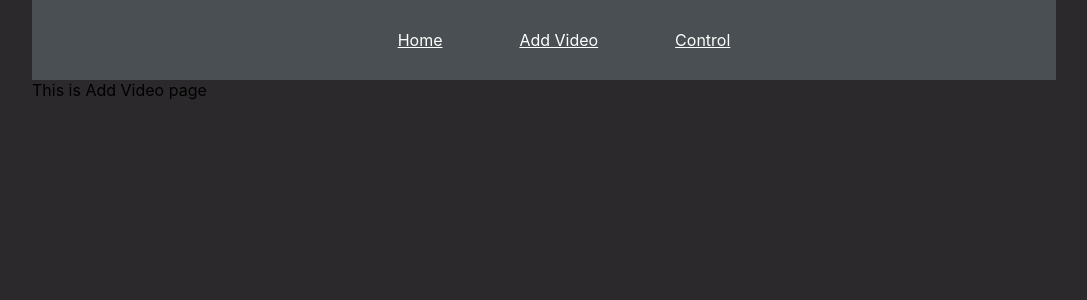
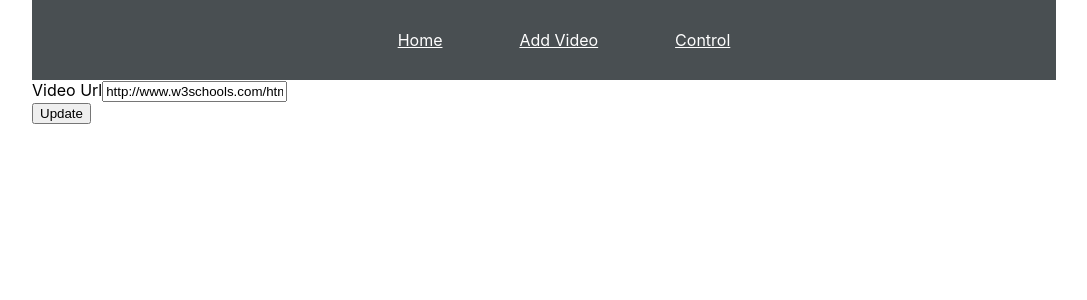
Before and after one commit to ramji013/media-player-reactjs, a React (Create React App) app: page /addVideo in a window 1280 px wide. Shown: the top 300 px of the page, without its empty margins (96-1183 px from the left). Built offline with nearby package versions, Linux system fonts and the light colour scheme.

Commit message:
updated styles

```diff
--- a/package.json
+++ b/package.json
@@ -14,6 +14,7 @@
     "react-router": "^5.0.1",
     "react-router-dom": "^5.0.1",
     "react-scripts": "3.1.1",
+    "reactstrap": "^8.0.1",
     "video-react": "^0.14.1"
   },
   "scripts": {
--- a/src/App.css
+++ b/src/App.css
@@ -1,8 +1,8 @@
 body {
   margin: 0%;
   padding: 10%;
-  background:rgb(43, 41, 43);
-  min-height:100vh;
+  background:white;
+  min-height:80vh;
   background-size:cover;
   padding-top : 0%;
 }
@@ -24,32 +24,29 @@ body {
 }
 
 .player-control{
-  width: 100% !important;
-  height: 100% !important;
+  width: 100%;
+  height: 100%;
   position: absolute;
   min-height:100vh;
 }
 
-
-#video-controls {
-	position: absolute;
-	bottom: 0;
-	left: 0;
-	right: 0;
-	padding: 5px;
-	opacity: 0;
-	-webkit-transition: opacity .3s;
+.video-controls {
+	position: relative;
+  padding: 1px;
+  width: 1121px;
+	height: 35px;
+  -webkit-transition: opacity .3s;
 	-moz-transition: opacity .3s;
 	-o-transition: opacity .3s;
 	-ms-transition: opacity .3s;
-	transition: opacity .3s;
-	background-image: linear-gradient(bottom, rgb(15, 184, 161) 13%, rgb(15, 184, 161) 100%);
+  transition: opacity .3s;
+  background-image: linear-gradient(bottom, rgb(15, 184, 161) 13%, rgb(15, 184, 161) 100%);
 	background-image: -o-linear-gradient(bottom, rgb(15, 184, 161) 13%, rgb(15, 184, 161) 100%);
 	background-image: -moz-linear-gradient(bottom, rgb(15, 184, 161) 13%, rgb(15, 184, 161) 100%);
 	background-image: -webkit-linear-gradient(bottom, rgb(15, 184, 161) 13%, rgb(15, 184, 161) 100%);
 	background-image: -ms-linear-gradient(bottom, rgb(15, 184, 161) 13%, rgb(15, 184, 161) 100%);
 
-	background-image: -webkit-gradient(
+  background-image: -webkit-gradient(
 		linear,
 		left bottom,
 		left top,
@@ -57,3 +54,13 @@ body {
 		color-stop(1, rgb(15, 184, 161) )
 	);
 }
+
+.video-container {
+	width: 640px;
+	height: 365px;
+	position: relative;
+}
+
+.space{
+  justify-content: space-around;
+}
--- a/src/component/control/AddVideo.js
+++ b/src/component/control/AddVideo.js
@@ -1,11 +1,59 @@
 import React, {Component} from 'react';
+import { Player } from 'video-react';
+import { Button, Form, FormGroup, Label, Input } from 'reactstrap';
 
 export default class AddVideo extends Component{
-    render(){
-        return(
-            <div>
-                <span>This is Add Video page</span>
+    constructor(props, context) {
+        super(props, context);
+
+        this.state = {
+          playerSource: 'https://media.w3.org/2010/05/sintel/trailer_hd.mp4',
+          inputVideoUrl: 'http://www.w3schools.com/html/mov_bbb.mp4'
+        };
+      }
+
+      componentDidUpdate(prevProps, prevState) {
+        if (this.state.playerSource !== prevState.playerSource) {
+          this.player.load();
+        }
+      }
+
+      handleValueChange = (e) => {
+        const { value } = e.target;
+        this.setState({
+          inputVideoUrl: value
+        });
+      }
+
+      updatePlayerInfo = () => {
+        const { inputVideoUrl } = this.state;
+        this.setState({
+          playerSource: inputVideoUrl
+        });
+      }
+
+      render() {
+        return (
+          <div>
+            <div className="docs-example">
+              <Form>
+                <FormGroup>
+                  <Label for="inputVideoUrl">Video Url</Label>
+                  <Input
+                    name="inputVideoUrl"
+                    id="inputVideoUrl"
+                    value={this.state.inputVideoUrl}
+                    onChange={this.handleValueChange}
+                  />
+                </FormGroup>
+                <FormGroup>
+                  <Button type="button" onClick={this.updatePlayerInfo}>
+                    Update
+                  </Button>
+                </FormGroup>
+              </Form>
             </div>
+          </div>
         );
-    }
+      }
 }
--- a/src/component/control/PlayerControl.js
+++ b/src/component/control/PlayerControl.js
@@ -1,10 +1,18 @@
 import React, {Component} from 'react';
-import { Button } from 'react-bootstrap';
+import { Button, ProgressBar } from 'react-bootstrap';
 import {FontAwesomeIcon} from '@fortawesome/react-fontawesome';
 import * as Icons from '@fortawesome/fontawesome-free-solid';
 import '../../App.css';
 
 export default class PlayerControl extends Component{
+
+    constructor(props){
+        super(props)
+        this.state = {
+            currentTime : 0
+        };
+    }
+
 
     play = () => {
             this.props.player.play();
@@ -41,9 +49,16 @@ export default class PlayerControl extends Component{
           };
       }
 
+      changeCurrentTime = (seconds) =>{
+        return () => {
+            const { player } = this.props.player.getState();
+            return player.currentTime + seconds;
+          };
+      }
+
     render(){
         return(
-            <div className="player-control">
+            <div className="video-controls">
              <Button onClick={this.play} id="play">
                  <FontAwesomeIcon icon={Icons.faPlayCircle} size="1x"/>
              </Button>
@@ -71,6 +86,18 @@ export default class PlayerControl extends Component{
              <Button>
                   <FontAwesomeIcon icon={Icons.faThumbsDown} size="1x"/>
              </Button>
+
+             <ProgressBar now={60} srOnly />
+             <div className='progress'>
+  <div className='progress-bar'
+       role='progressbar'
+       aria-valuenow='70'
+       aria-valuemin='0'
+       aria-valuemax='100'
+       style={{width: '70%'}}>
+    <span className='sr-only'>70% Complete</span>
+  </div>
+</div>
          </div>
         )
     }
--- a/src/component/player/VideoPlayer.js
+++ b/src/component/player/VideoPlayer.js
@@ -31,7 +31,7 @@ export default class VideoPlayer extends Component {
     super(props, context);
     //alert(sources.youtube[0].url)
     this.state = {
-      source:'http://media.w3.org/2010/05/sintel/trailer.mp4'
+      source:{}
       //source: null
     };
 
@@ -79,7 +79,7 @@ export default class VideoPlayer extends Component {
           <source src={this.state.source} />
           <ControlBar autoHide={true} disableDefaultControls={true} disableCompletely={true}/>
 
-        </Player>
+          </Player>
 
           <PlayerControl player={this.player}/>
           <PlayList updateSource = {this.updateSource} sources = {this.sources} player={this.player}/>
```
